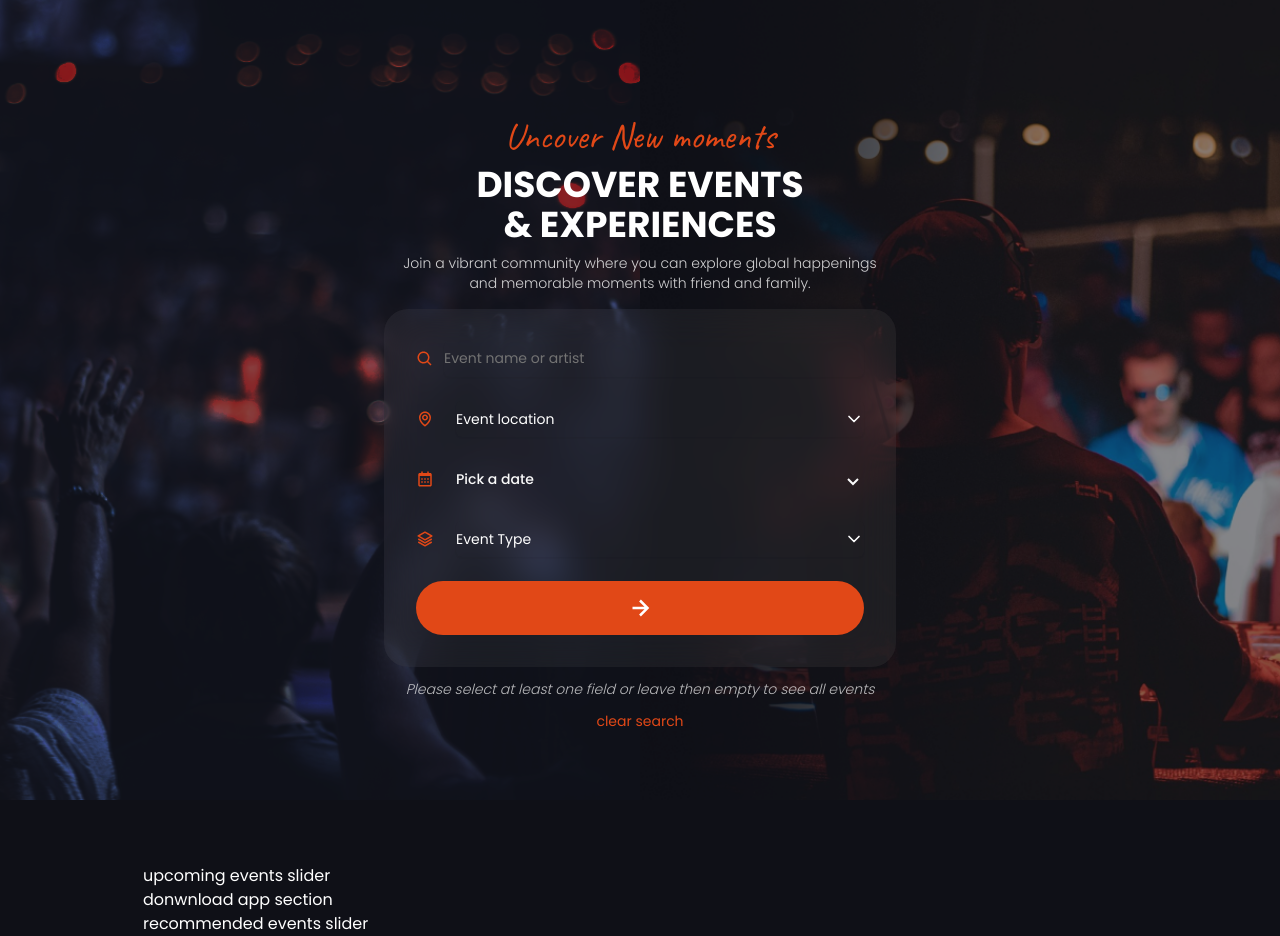
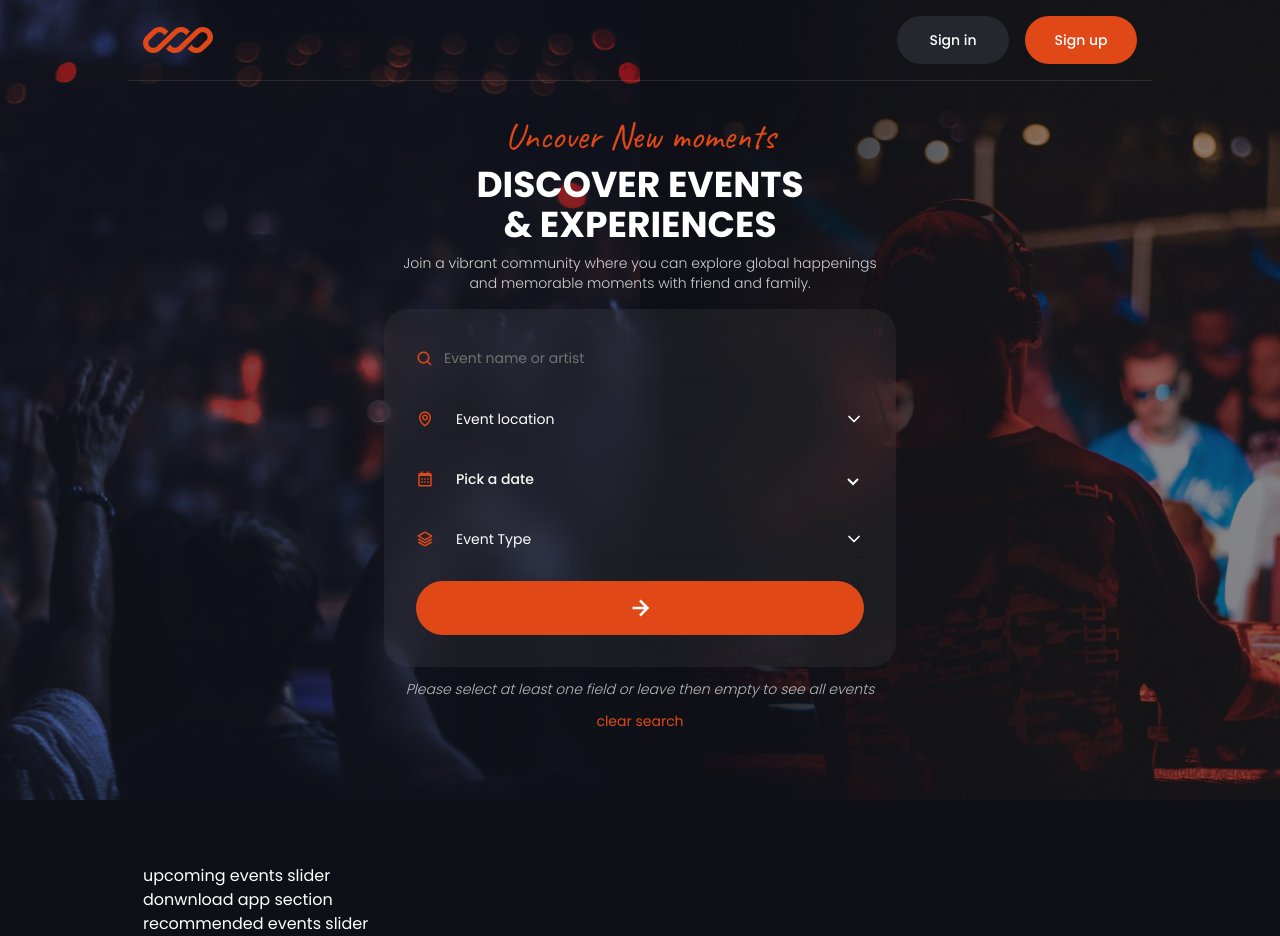
Before and after one commit to Jisap/next15-events, a Next.js app: page / in a window 1280 px wide. Built offline with nearby package versions, Linux system fonts and the light colour scheme; data requests are answered from the project's data file.

Commit message:
Add Header component and integrate it into the layout; implement logo and authentication buttons

```diff
--- a/app/layout.jsx
+++ b/app/layout.jsx
@@ -1,6 +1,7 @@
 import { Poppins, Caveat } from "next/font/google";
 import "./globals.css";
 import EventProvider from "../context/EventContext";
+import Header from "@/components/Header";
 
 
 export const metadata = {
@@ -27,6 +28,7 @@ export default function RootLayout({ children }) {
         <body
           className={`${poppins.variable} ${caveat.variable} antialiased`}
         >
+          <Header />
           {children}
         </body>
       </html>
--- /dev/null
+++ b/components/Header.jsx
@@ -0,0 +1,30 @@
+import Image from "next/image"
+import Link from "next/link"
+
+
+
+
+const Header = () => {
+  return (
+    <header className="absolute left-0 right-0 z-10">
+      <div className="container mx-auto h-full border-b border-white/10 py-4 xl:py-6">
+        <div className="flex justify-between items-center h-full">
+          <Link href="/">
+            <Image
+              src={"/assets/header/logo.svg"}
+              width={70}
+              height={70}
+              alt="logo"
+            />
+          </Link>
+          <div className="flex gap-4">
+            <button className="btn btn-tertiary">Sign in</button>
+            <button className="btn btn-accent">Sign up</button>
+          </div>
+        </div>
+      </div>
+    </header>
+  )
+}
+
+export default Header
```
